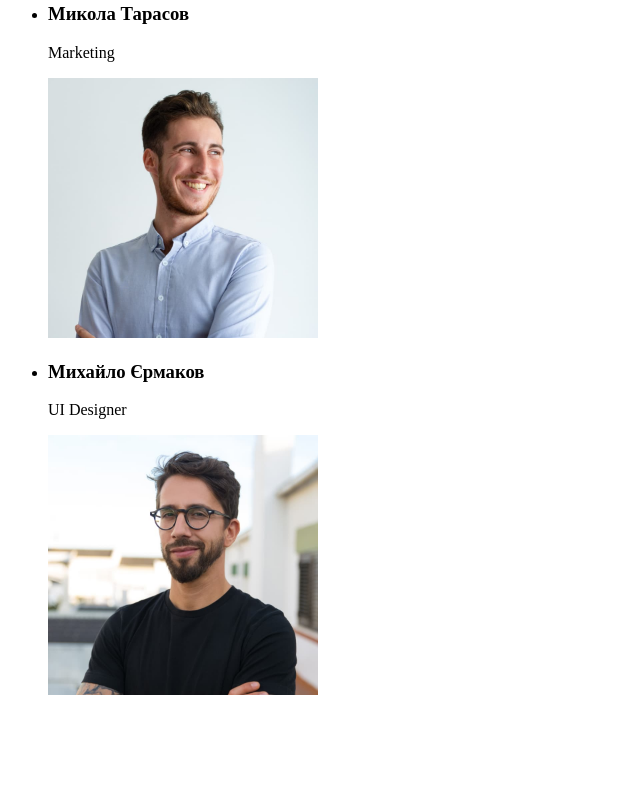
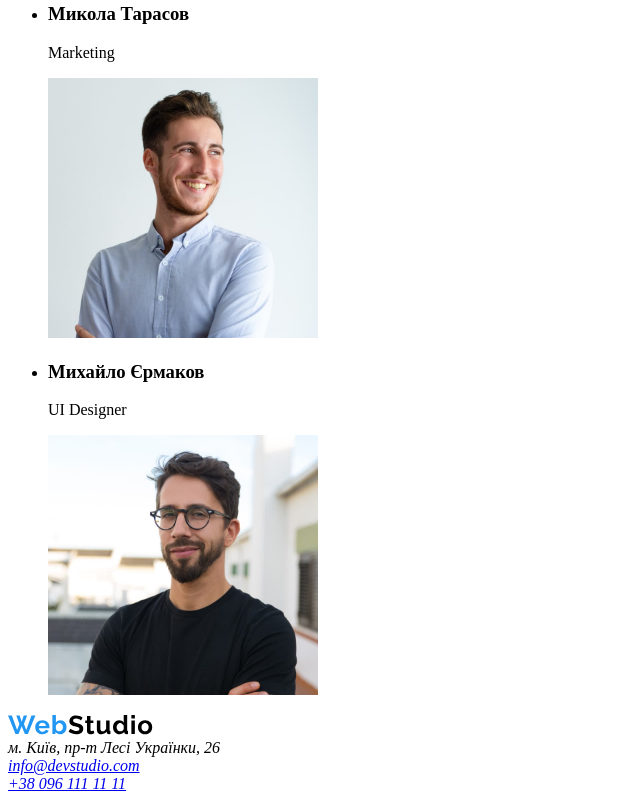
Before and after one commit to AndriiKostenko84/goit-markup-hw-01, a plain HTML site: page index.html in a window 1280 px wide. Shown: the part 2291-3092 px from the top of the page, without its empty margins (0-640 px from the left). Before the commit the page ends 3006 px from the top, so only its background shows below. Drawn offline with Linux system fonts and the light colour scheme.

Commit message:
додає футер

```diff
--- a/index.html
+++ b/index.html
@@ -87,5 +87,13 @@
             </ul>
         </section>
     </main>
+    <!-- Футер -->
+    <footer>
+        <a href=""><img src="./images/logo.svg" alt=""></a>
+        <address> м. Київ, пр-т Лесі Українки, 26 <br />
+            <a href="mailto:info@devstudio.com">info@devstudio.com</a> <br />
+            <a href="tel:+380961111111">+38 096 111 11 11</a>
+        </address>
+    </footer>
 </body>
 </html>
```
